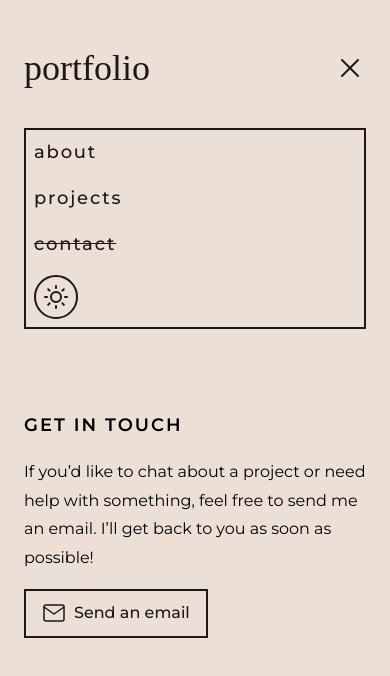
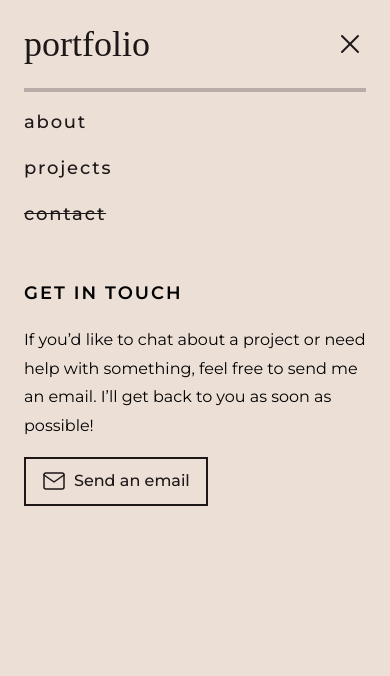
Before and after one commit to fexgroot/my-portfolio, a React (Vite) app: page /contact in a window 390 px wide. Both pictures are taken after a click on the button "Toggle menu". Shown: the top 676 px of the page. Built offline with nearby package versions, Linux system fonts and the light colour scheme; a web font is replaced by a local one.

Commit message:
mobile nav improved

```diff
--- a/src/App.jsx
+++ b/src/App.jsx
@@ -7,7 +7,7 @@ import About from "./pages/About";
 
 function App() {
   return (
-    <div className="mx-6 my-12 flex flex-col gap-20 sm:mx-8 md:mx-10 lg:mx-24">
+    <div className="mx-6 my-6 md:my-12 flex flex-col gap-12 md:gap-20 sm:mx-8 md:mx-10 lg:mx-24">
       <Router>
         <Navbar />
         <Routes>
--- a/src/components/Navbar.jsx
+++ b/src/components/Navbar.jsx
@@ -75,9 +75,10 @@ export default function Navbar() {
       <nav
         className={`${
           isMobileMenuOpen ? "block" : "hidden"
-        } bg-sec border-2 border-pri dark:border-sec p-2 font-medium dark:bg-pri md:hidden -mt-10`}
+        } -mt-10 border-pri font-medium md:hidden`}
       >
-        <ul className="flex flex-col items-start gap-4">
+        <ul className="mt-4 flex flex-col items-start gap-4">
+          <hr className="w-full border-2 border-pri dark:border-sec opacity-25" />
           <li>
             <PageLink
               href="/about"
@@ -111,12 +112,8 @@ export default function Navbar() {
               contact
             </PageLink>
           </li>
-          <li>
-            <ThemeToggle />
-          </li>
         </ul>
       </nav>
-
       <Outlet />
     </>
   );
```
